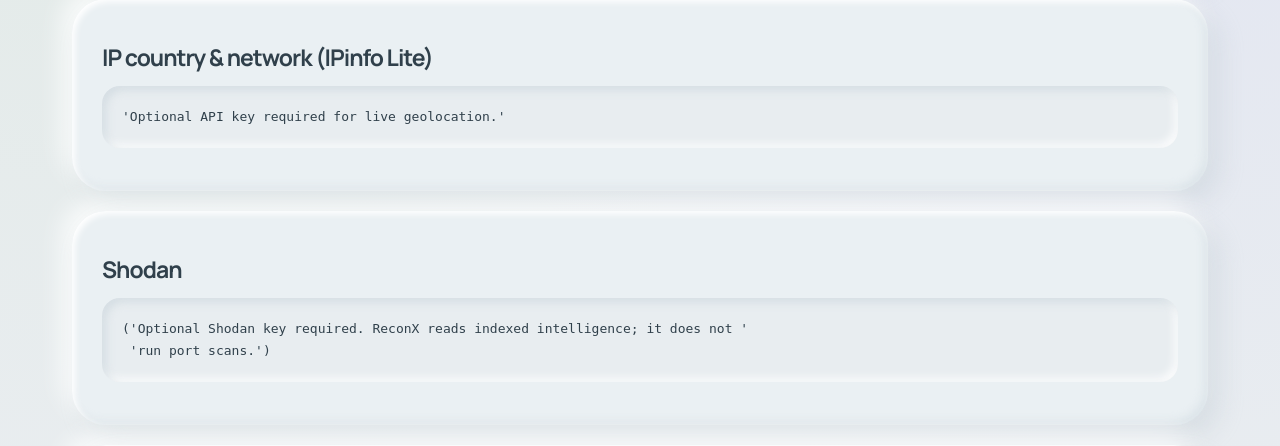
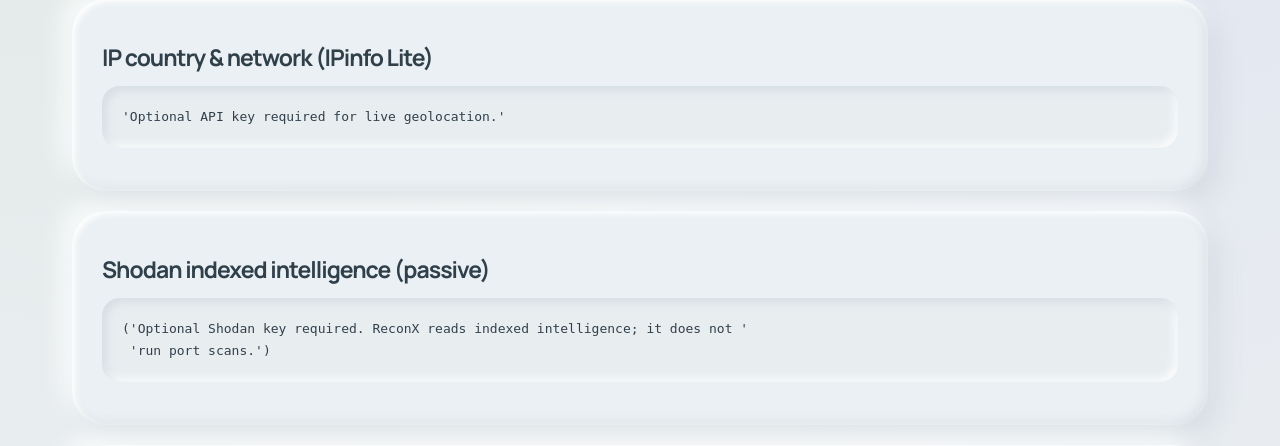
Before and after one commit to Cybersec-001/ReconX, a Flask app: page /demo in a window 1280 px wide. Shown: the part 1092-1538 px from the top of the page. Run offline with Flask 3, Linux system fonts and the light colour scheme.

Commit message:
Update templates/result.html for the public ReconX workspace

```diff
--- a/templates/result.html
+++ b/templates/result.html
@@ -26,7 +26,7 @@
   <pre>{{ ip_geolocation | pprint }}</pre>
 </div>
 <div class="card">
-  <h2>Shodan</h2>
+  <h2>Shodan indexed intelligence (passive)</h2>
   <pre>{{ shodan_scan | pprint }}</pre>
 </div>
 <div class="card">
```
